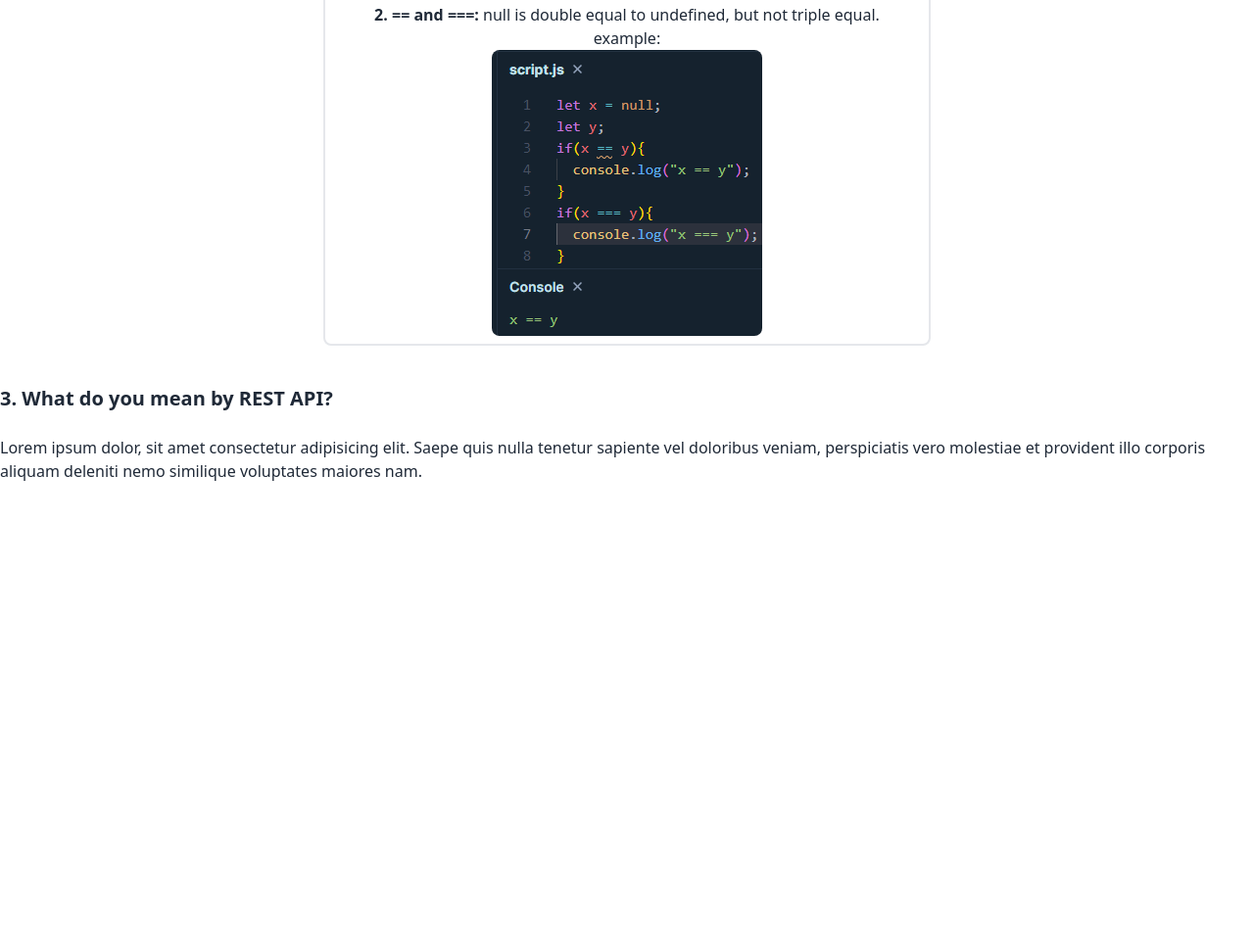
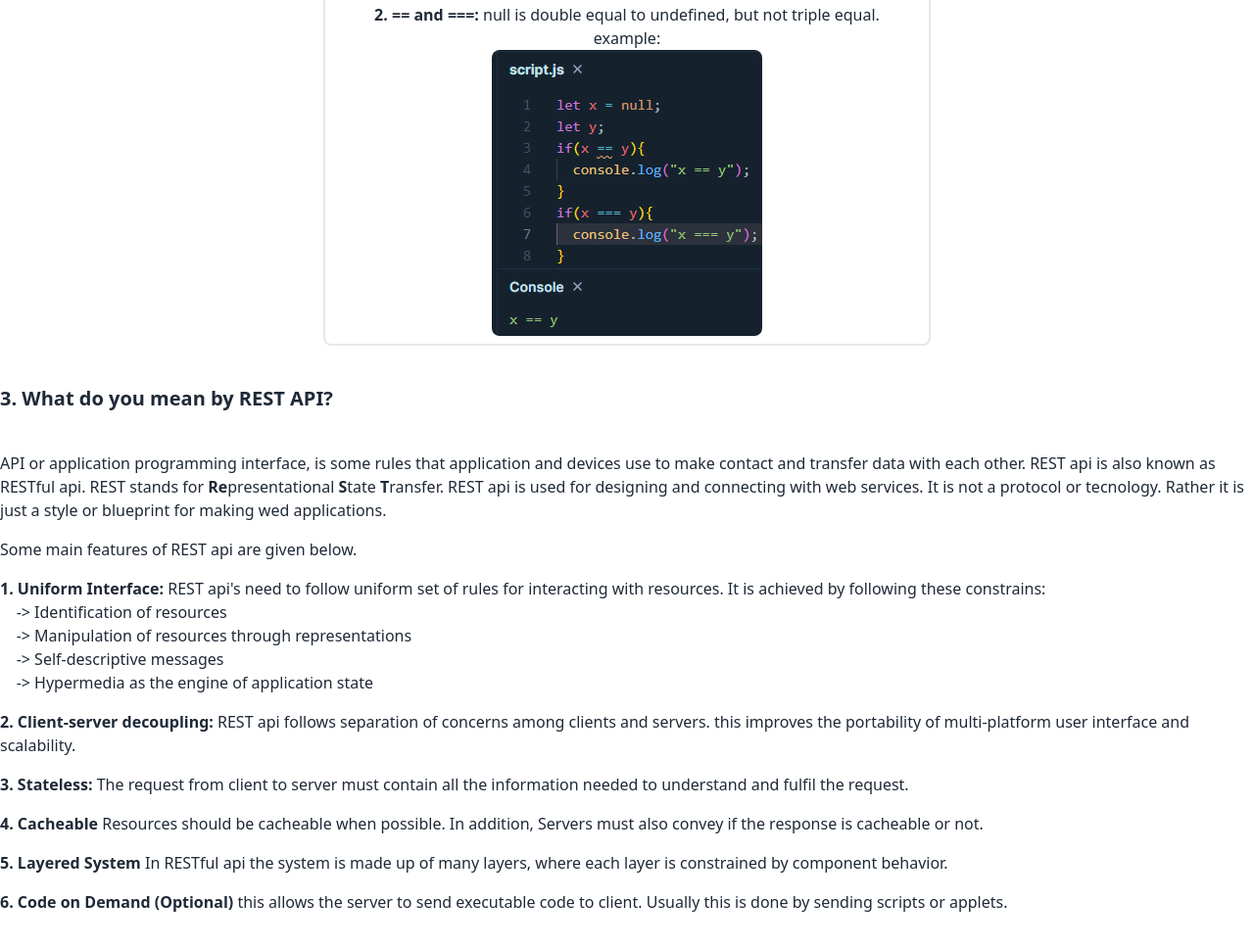
Before and after one commit to tawhid-choudhury/phTube, a plain HTML site: page blog.html in a window 1280 px wide. Shown: the part 2964-3933 px from the top of the page at 98% size. Before the commit the page ends 3457 px from the top, so only its background shows below. Drawn offline with nearby package versions, Linux system fonts and the light colour scheme.

Commit message:
finished, recheck and submit

```diff
--- a/blog.html
+++ b/blog.html
@@ -154,11 +154,47 @@
         </div>
 
         <h3 class="text-xl font-bold mt-10">3. What do you mean by REST API?</h3>
-        <p>
+        <p class="mt-4">
             <br>
-            Lorem ipsum dolor, sit amet consectetur adipisicing elit. Saepe quis nulla tenetur sapiente vel doloribus
-            veniam, perspiciatis vero molestiae et provident illo corporis aliquam deleniti nemo similique voluptates
-            maiores nam.
+            API or application programming interface, is some rules that application and devices use to make contact and
+            transfer data with each other.
+            REST api is also known as RESTful api. REST stands for <span class="font-bold">Re</span>presentational <span
+                class="font-bold">S</span>tate <span class="font-bold">T</span>ransfer. REST api is used for designing
+            and connecting with web services. It is not a protocol or tecnology. Rather it is just a style or blueprint
+            for making wed applications.
+        </p>
+        <p class="mt-4">Some main features of REST api are given below.</p>
+
+        <p class="mt-4">
+            <span class="font-bold">1. Uniform Interface:</span> REST api's need to follow uniform set of rules for
+            interacting with resources. It is
+            achieved by following these constrains:
+            <br>
+            &nbsp;&nbsp;&nbsp;&nbsp;-> Identification of resources<br>
+            &nbsp;&nbsp;&nbsp;&nbsp;-> Manipulation of resources through representations<br>
+            &nbsp;&nbsp;&nbsp;&nbsp;-> Self-descriptive messages<br>
+            &nbsp;&nbsp;&nbsp;&nbsp;-> Hypermedia as the engine of application state<br>
+        </p>
+        <p class="mt-4">
+            <span class="font-bold">2. Client-server decoupling:</span> REST api follows separation of concerns among
+            clients and servers. this improves the portability of multi-platform user interface and scalability.
+        </p>
+        <p class="mt-4">
+            <span class="font-bold">3. Stateless:</span> The request from client to server must contain all the
+            information needed to understand and fulfil the request.
+        </p>
+        <p class="mt-4">
+            <span class="font-bold">4. Cacheable</span> Resources should be cacheable when possible. In addition,
+            Servers
+            must also convey if the response is cacheable or not.
+        </p>
+        <p class="mt-4">
+            <span class="font-bold">5. Layered System</span> In RESTful api the system is made up of many layers, where
+            each layer is constrained by component behavior.
+        </p>
+        <p class="mt-4 mb-40">
+            <span class="font-bold">6. Code on Demand (Optional)</span> this allows the server to send executable code
+            to client. Usually this is done by sending scripts or applets.
         </p>
 
 
```
